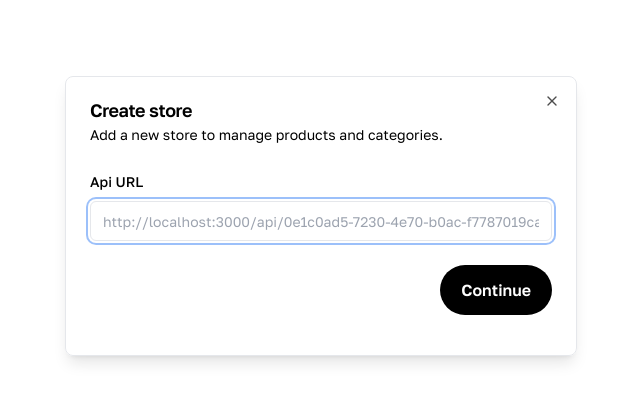
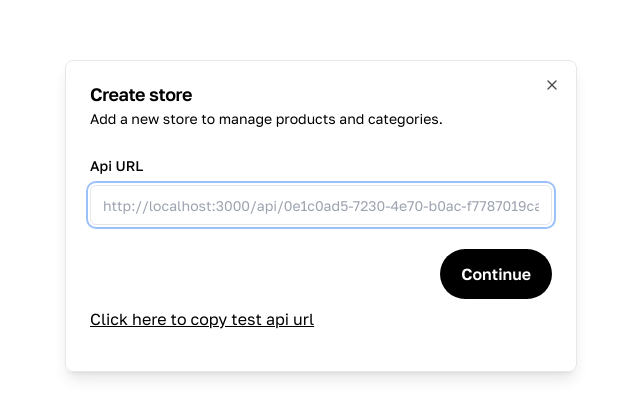
Before and after one commit to patelmilanun/next-unicorn-ecom-store, a Next.js app: page / in a window 1280 px wide. Shown: the part 184-602 px from the top of the page, without its empty margins (319-959 px from the left). Built offline with nearby package versions, Linux system fonts and the light colour scheme.

Commit message:
feat: Add test api url copy for store modal

```diff
--- a/src/components/store-modal.tsx
+++ b/src/components/store-modal.tsx
@@ -17,6 +17,7 @@ import {
 import useStoreModal from '@/hooks/use-store-modal';
 import useBaseUrl from '@/hooks/use-base-url';
 import Button from '@/components/ui/button';
+import { toast } from 'react-hot-toast';
 
 const formSchema = z.object({
   url: z.string().url('Invalid api url'),
@@ -36,6 +37,11 @@ export default function StoreModal() {
   const onSubmit = async (values: z.infer<typeof formSchema>) => {
     setBaseUrl(values.url);
     window.location.assign(`${values.url.split('/').pop()}/home`);
+  };
+
+  const onCopy = (url: string) => {
+    navigator.clipboard.writeText(url);
+    toast.success('Api URL copied to clipboard.');
   };
 
   return (
@@ -71,6 +77,16 @@ export default function StoreModal() {
                 </div>
               </form>
             </Form>
+            <div
+              className="underline cursor-pointer"
+              onClick={() =>
+                onCopy(
+                  'https://next-unicorn-ecom-admin.vercel.app/api/6cd099f8-7607-489b-bb8d-680e8af86ffa'
+                )
+              }
+            >
+              Click here to copy test api url
+            </div>
           </div>
         </div>
       </div>
```
